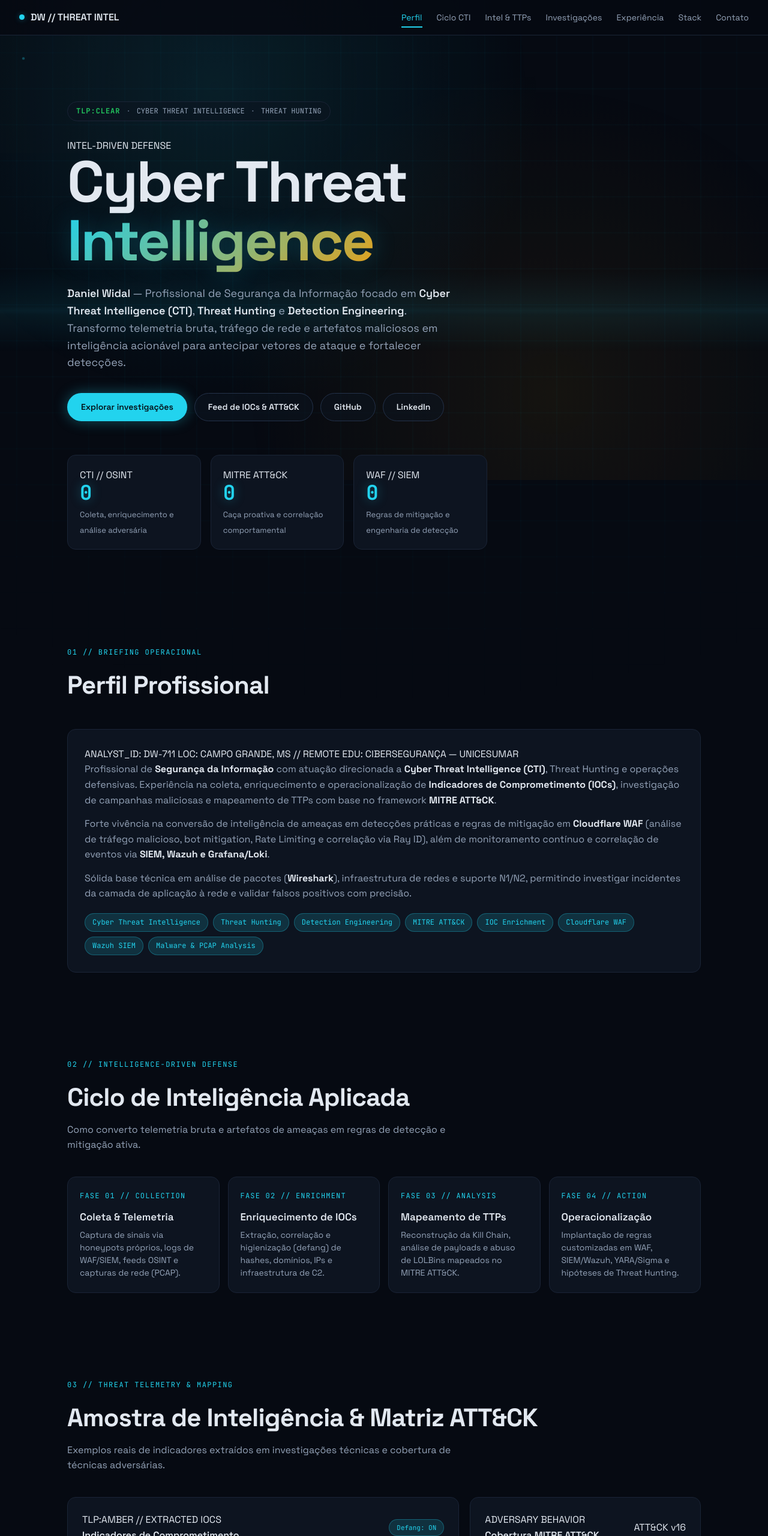
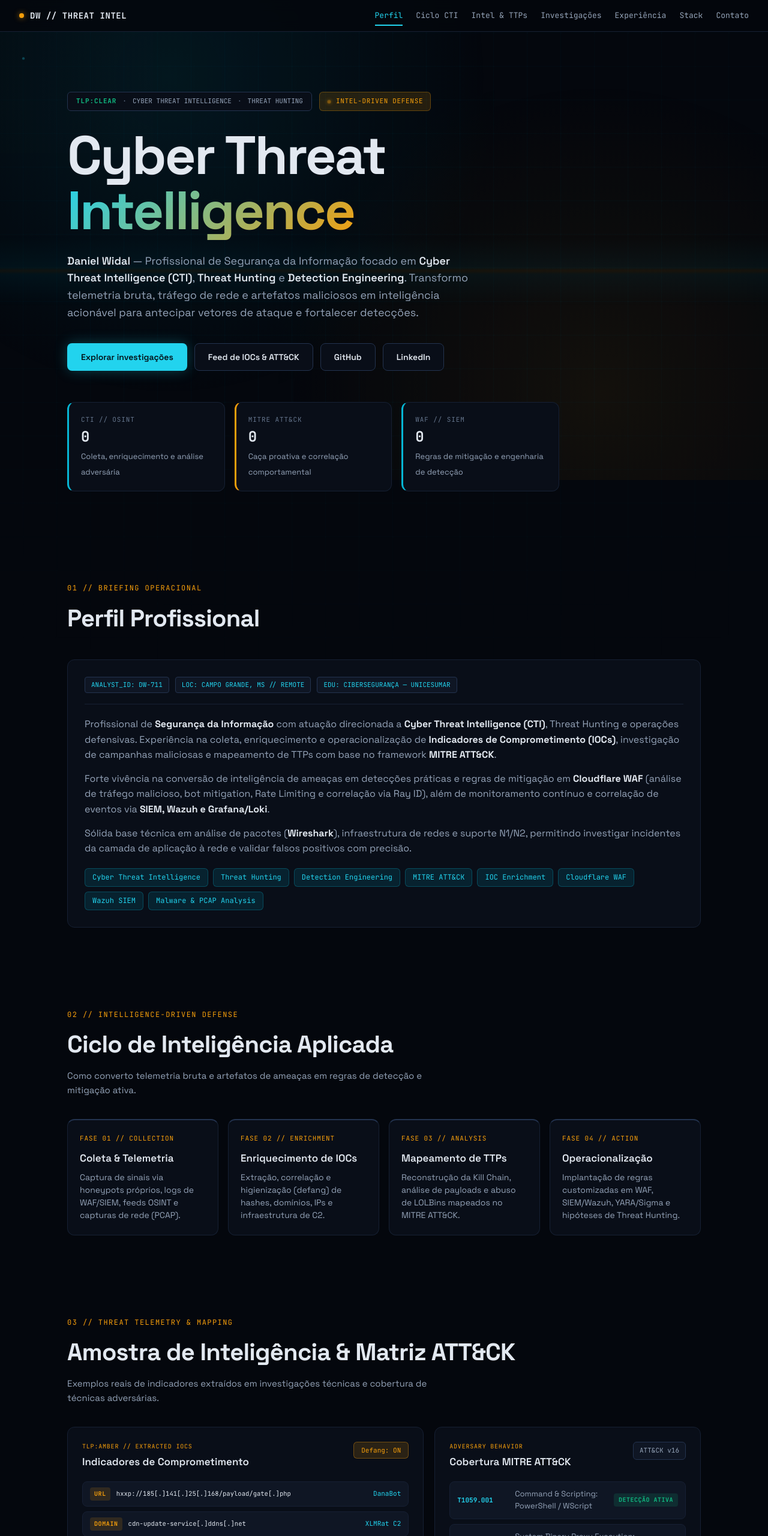
Before and after one commit to Pendragon711/Pendragon711.github.io, a plain HTML site: page index.html in a window 1280 px wide. Shown: the top 2560 px of the page at 60% size. Drawn offline with Linux system fonts and the light colour scheme.

Commit message:
Update style.css

```diff
--- a/css/style.css
+++ b/css/style.css
@@ -1,38 +1,39 @@
 /* =========================================
-   DEEP INTEL — Threat Intel & DFIR
-   (versão leve, sem blur pesado)
+   DEEP INTEL — Cyber Threat Intelligence
+   Dark Tactical Theme (Obsidian / Cyan / Amber)
    ========================================= */
 
 :root {
-  --bg:        #060a12;
-  --surface:   #0d1420;
-  --surface-2: #111a2b;
+  --bg:        #04070d;
+  --surface:   #090e18;
+  --surface-2: #0f1624;
   --text:      #e2e8f0;
   --muted:     #94a3b8;
   --muted-2:   #64748b;
-  --border:    #1a2436;
-  --border-2:  #24324a;
+  --border:    #162033;
+  --border-2:  #23334f;
 
-  --cyan:      #22d3ee;
-  --cyan-dim:  rgba(34,211,238,.15);
-  --cyan-glow: rgba(34,211,238,.35);
+  --cyan:      #06b6d4;
+  --cyan-hi:   #22d3ee;
+  --cyan-dim:  rgba(6, 182, 212, .12);
+  --cyan-glow: rgba(34, 211, 238, .28);
   --amber:     #f59e0b;
-  --amber-dim: rgba(245,158,11,.15);
-  --green:     #22c55e;
-  --green-dim: rgba(34,197,94,.15);
+  --amber-dim: rgba(245, 158, 11, .14);
+  --green:     #10b981;
+  --green-dim: rgba(16, 185, 129, .14);
   --rose:      #f43f5e;
 
   --grad: linear-gradient(135deg, #22d3ee 0%, #f59e0b 100%);
 
-  --radius:    14px;
-  --radius-sm: 10px;
+  --radius:    12px;
+  --radius-sm: 8px;
   --container: 1120px;
 
   --font-ui:   'Space Grotesk', 'Inter', system-ui, sans-serif;
   --font-mono: 'JetBrains Mono', ui-monospace, monospace;
 }
 
-* { box-sizing: border-box; margin: 0; padding: 0; }
+*, *::before, *::after { box-sizing: border-box; margin: 0; padding: 0; }
 html { scroll-behavior: smooth; }
 
 body {
@@ -48,13 +49,22 @@ body {
 
 a { color: inherit; text-decoration: none; }
 
-/* ---------- PARTÍCULAS (canvas leve) ---------- */
+code {
+  font-family: var(--font-mono);
+  font-size: 0.88em;
+  color: var(--cyan-hi);
+  background: rgba(6, 182, 212, .08);
+  padding: 2px 6px;
+  border-radius: 4px;
+}
+
+/* ---------- PARTÍCULAS ---------- */
 #particles {
   position: fixed;
   inset: 0;
   z-index: -1;
   pointer-events: none;
-  opacity: .55;
+  opacity: .5;
 }
 
 /* ---------- NAV ---------- */
@@ -65,23 +75,38 @@ a { color: inherit; text-decoration: none; }
   display: flex;
   align-items: center;
   justify-content: space-between;
-  padding: 16px 32px;
-  background: rgba(6,10,18,.85);
+  padding: 15px 32px;
+  background: rgba(4, 7, 13, .88);
+  backdrop-filter: blur(10px);
   border-bottom: 1px solid var(--border);
 }
-.brand { display: flex; align-items: center; gap: 10px; font-weight: 600; }
+.brand {
+  display: flex;
+  align-items: center;
+  gap: 10px;
+  font-family: var(--font-mono);
+  font-size: 14px;
+  font-weight: 700;
+  letter-spacing: .04em;
+}
 .brand-dot {
-  width: 9px; height: 9px;
+  width: 8px;
+  height: 8px;
   border-radius: 50%;
-  background: var(--cyan);
-  box-shadow: 0 0 10px var(--cyan-glow);
+  background: var(--amber);
+  box-shadow: 0 0 10px rgba(245, 158, 11, .7);
 }
-.nav-links { display: flex; gap: 24px; font-size: 14px; color: var(--muted); }
+.nav-links { display: flex; gap: 22px; font-size: 13px; font-family: var(--font-mono); color: var(--muted); }
 .nav-links a { position: relative; transition: color .18s ease; }
-.nav-links a:hover, .nav-links a.active { color: var(--cyan); }
+.nav-links a:hover, .nav-links a.active { color: var(--cyan-hi); }
 .nav-links a::after {
-  content: ""; position: absolute; left: 0; bottom: -6px;
-  width: 0; height: 2px; background: var(--cyan);
+  content: "";
+  position: absolute;
+  left: 0;
+  bottom: -6px;
+  width: 0;
+  height: 2px;
+  background: var(--cyan-hi);
   transition: width .2s ease;
 }
 .nav-links a:hover::after, .nav-links a.active::after { width: 100%; }
@@ -90,28 +115,62 @@ a { color: inherit; text-decoration: none; }
 .hero {
   max-width: var(--container);
   margin: 0 auto;
-  padding: 110px 32px 90px;
+  padding: 100px 32px 84px;
   position: relative;
   z-index: 1;
 }
+
+.tlp-bar {
+  display: flex;
+  flex-wrap: wrap;
+  align-items: center;
+  gap: 12px;
+  margin-bottom: 28px;
+}
+
 .tlp {
   display: inline-flex;
   align-items: center;
   gap: 10px;
   font-family: var(--font-mono);
-  font-size: 12px;
+  font-size: 11px;
   color: var(--muted);
   padding: 6px 14px;
-  border: 1px solid var(--border);
-  border-radius: 100px;
-  background: rgba(13,20,32,.6);
-  margin-bottom: 28px;
+  border: 1px solid var(--border-2);
+  border-radius: 6px;
+  background: var(--surface);
 }
 .tlp-badge { color: var(--green); font-weight: 700; letter-spacing: .08em; }
 .tlp-sep { color: var(--muted-2); }
 
+.status-pill {
+  display: inline-flex;
+  align-items: center;
+  gap: 8px;
+  font-family: var(--font-mono);
+  font-size: 11px;
+  color: var(--amber);
+  padding: 6px 12px;
+  border: 1px solid rgba(245, 158, 11, .3);
+  border-radius: 6px;
+  background: var(--amber-dim);
+  letter-spacing: .06em;
+}
+.pulse-dot {
+  width: 7px;
+  height: 7px;
+  border-radius: 50%;
+  background: var(--amber);
+  box-shadow: 0 0 8px var(--amber);
+  animation: pulse 2s infinite;
+}
+@keyframes pulse {
+  0%, 100% { opacity: 1; transform: scale(1); }
+  50% { opacity: .45; transform: scale(.85); }
+}
+
 .hero-title {
-  font-size: clamp(44px, 8.5vw, 96px);
+  font-size: clamp(44px, 8vw, 90px);
   font-weight: 700;
   line-height: 1.02;
   letter-spacing: -.03em;
@@ -122,34 +181,33 @@ a { color: inherit; text-decoration: none; }
   -webkit-background-clip: text;
   background-clip: text;
   color: transparent;
-  text-shadow: 0 0 40px rgba(34,211,238,.25);
 }
 
 .hero-sub {
   font-size: clamp(16px, 1.5vw, 18px);
   color: var(--muted);
-  max-width: 660px;
+  max-width: 680px;
   margin-bottom: 36px;
 }
 .hero-sub strong { color: var(--text); font-weight: 600; }
 
-.hero-actions { display: flex; flex-wrap: wrap; gap: 12px; margin-bottom: 56px; }
+.hero-actions { display: flex; flex-wrap: wrap; gap: 12px; margin-bottom: 52px; }
 
 .btn {
   display: inline-flex;
   align-items: center;
   gap: 8px;
   padding: 11px 22px;
-  border-radius: 100px;
+  border-radius: 8px;
   font-size: 14px;
   font-weight: 600;
-  transition: transform .18s ease, box-shadow .18s ease, background .18s ease;
+  transition: transform .18s ease, box-shadow .18s ease, background .18s ease, border-color .18s ease;
   cursor: pointer;
   border: 1px solid transparent;
 }
 .btn-primary {
-  background: var(--cyan);
-  color: #04121a;
+  background: var(--cyan-hi);
+  color: #031017;
   box-shadow: 0 0 22px var(--cyan-glow);
 }
 .btn-primary:hover {
@@ -157,32 +215,45 @@ a { color: inherit; text-decoration: none; }
   box-shadow: 0 0 32px var(--cyan-glow);
 }
 .btn-ghost {
-  background: rgba(13,20,32,.6);
+  background: var(--surface);
   border-color: var(--border-2);
   color: var(--text);
 }
-.btn-ghost:hover { background: var(--surface-2); transform: translateY(-2px); }
+.btn-ghost:hover {
+  background: var(--surface-2);
+  border-color: var(--cyan);
+  transform: translateY(-2px);
+}
 
 .hero-stats {
   display: grid;
-  grid-template-columns: repeat(3, minmax(0,1fr));
+  grid-template-columns: repeat(3, minmax(0, 1fr));
   gap: 16px;
-  max-width: 700px;
+  max-width: 820px;
 }
 .stat {
   padding: 20px;
   border: 1px solid var(--border);
+  border-left: 3px solid var(--cyan);
   border-radius: var(--radius);
   background: var(--surface);
+}
+.stat:nth-child(2) { border-left-color: var(--amber); }
+.stat-code {
+  display: block;
+  font-family: var(--font-mono);
+  font-size: 11px;
+  color: var(--muted-2);
+  letter-spacing: .08em;
+  margin-bottom: 6px;
 }
 .stat-num {
   display: block;
   font-family: var(--font-mono);
-  font-size: 34px;
+  font-size: 24px;
   font-weight: 700;
-  color: var(--cyan);
-  text-shadow: 0 0 18px var(--cyan-glow);
-  line-height: 1;
+  color: var(--text);
+  line-height: 1.1;
   margin-bottom: 6px;
 }
 .stat-label { font-size: 13px; color: var(--muted); }
@@ -191,35 +262,35 @@ a { color: inherit; text-decoration: none; }
 .section {
   max-width: var(--container);
   margin: 0 auto;
-  padding: 72px 32px;
+  padding: 68px 32px;
   position: relative;
   z-index: 1;
 }
-.section-head { margin-bottom: 40px; }
+.section-head { margin-bottom: 36px; }
 .section-kicker {
   font-family: var(--font-mono);
   font-size: 12px;
-  color: var(--cyan);
+  color: var(--amber);
   letter-spacing: .12em;
   text-transform: uppercase;
   display: block;
-  margin-bottom: 10px;
+  margin-bottom: 8px;
 }
 .section-head h2 {
-  font-size: clamp(30px, 3.6vw, 42px);
+  font-size: clamp(28px, 3.5vw, 40px);
   font-weight: 700;
   letter-spacing: -.02em;
   margin-bottom: 8px;
 }
-.section-sub { color: var(--muted); font-size: 16px; max-width: 640px; }
+.section-sub { color: var(--muted); font-size: 15px; max-width: 660px; }
 
-/* ---------- CARD (sem blur) ---------- */
+/* ---------- CARD ---------- */
 .card {
   background: var(--surface);
   border: 1px solid var(--border);
   border-radius: var(--radius);
   padding: 28px;
-  transition: border-color .2s ease, transform .2s ease;
+  transition: border-color .2s ease;
 }
 .card:hover { border-color: var(--border-2); }
 .card p { margin-bottom: 14px; color: var(--muted); }
@@ -228,71 +299,113 @@ a { color: inherit; text-decoration: none; }
 .muted { color: var(--muted-2) !important; }
 .small { font-size: 13px; }
 
+/* BRIEFING HEADER */
+.briefing-header {
+  display: flex;
+  flex-wrap: wrap;
+  gap: 10px;
+  padding-bottom: 18px;
+  margin-bottom: 20px;
+  border-bottom: 1px solid var(--border);
+}
+.mono-tag {
+  font-family: var(--font-mono);
+  font-size: 11px;
+  color: var(--cyan-hi);
+  background: var(--surface-2);
+  border: 1px solid var(--border-2);
+  padding: 4px 10px;
+  border-radius: 4px;
+}
+
 /* ---------- TAGS ---------- */
 .tags { display: flex; flex-wrap: wrap; gap: 8px; margin-top: 20px; }
 .tag {
   font-size: 12px;
   padding: 5px 12px;
-  border-radius: 100px;
+  border-radius: 6px;
   background: var(--cyan-dim);
-  border: 1px solid rgba(34,211,238,.3);
-  color: var(--cyan);
+  border: 1px solid rgba(6, 182, 212, .28);
+  color: var(--cyan-hi);
   font-family: var(--font-mono);
 }
 
-/* ---------- METODOLOGIA ---------- */
+/* ---------- METODOLOGIA (CICLO CTI) ---------- */
 .steps {
   display: grid;
-  grid-template-columns: repeat(auto-fit, minmax(200px, 1fr));
-  gap: 14px;
+  grid-template-columns: repeat(auto-fit, minmax(220px, 1fr));
+  gap: 16px;
 }
 .step {
   background: var(--surface);
   border: 1px solid var(--border);
+  border-top: 2px solid var(--border-2);
   border-radius: var(--radius);
   padding: 22px 20px;
-  transition: border-color .2s ease;
+  transition: border-color .2s ease, transform .2s ease;
 }
-.step:hover { border-color: var(--border-2); }
+.step:hover {
+  border-color: var(--border-2);
+  border-top-color: var(--cyan-hi);
+  transform: translateY(-2px);
+}
 .step-num {
   font-family: var(--font-mono);
-  font-size: 12px;
-  color: var(--cyan);
-  letter-spacing: .1em;
+  font-size: 11px;
+  color: var(--amber);
+  letter-spacing: .08em;
   display: block;
-  margin-bottom: 12px;
+  margin-bottom: 10px;
 }
-.step h3 { font-size: 17px; margin-bottom: 6px; font-weight: 600; }
+.step h3 { font-size: 17px; margin-bottom: 8px; font-weight: 600; }
 .step p { font-size: 14px; color: var(--muted); line-height: 1.5; }
 
-/* ---------- INTEL ---------- */
+/* ---------- INTEL GRID ---------- */
 .intel-grid {
   display: grid;
   grid-template-columns: 1fr 1fr;
   gap: 18px;
 }
 .intel-card { padding: 24px; }
+.intel-card h3 { font-size: 17px; font-weight: 600; }
 .intel-card-head {
   display: flex;
   justify-content: space-between;
-  align-items: center;
+  align-items: flex-start;
   margin-bottom: 18px;
   gap: 12px;
 }
-.intel-card-head h3 { font-size: 16px; font-weight: 600; }
+.tlp-mini {
+  display: block;
+  font-family: var(--font-mono);
+  font-size: 10px;
+  color: var(--amber);
+  letter-spacing: .08em;
+  margin-bottom: 4px;
+}
+.matrix-badge {
+  font-family: var(--font-mono);
+  font-size: 11px;
+  padding: 5px 10px;
+  border-radius: 6px;
+  background: var(--surface-2);
+  border: 1px solid var(--border-2);
+  color: var(--muted);
+}
 
 .defang-toggle {
   font-family: var(--font-mono);
   font-size: 11px;
   padding: 6px 12px;
-  border-radius: 100px;
-  background: var(--cyan-dim);
-  border: 1px solid rgba(34,211,238,.3);
-  color: var(--cyan);
+  border-radius: 6px;
+  background: var(--amber-dim);
+  border: 1px solid rgba(245, 158, 11, .35);
+  color: var(--amber);
   cursor: pointer;
   transition: background .18s ease;
+  flex-shrink: 0;
 }
-.defang-toggle:hover { background: rgba(34,211,238,.22); }
+.defang-toggle:hover { background: rgba(245, 158, 11, .25); }
 
 .ioc-list { list-style: none; display: flex; flex-direction: column; gap: 8px; }
 .ioc {
@@ -308,31 +421,33 @@ a { color: inherit; text-decoration: none; }
 }
 .ioc-type {
   font-size: 10px;
-  letter-spacing: .08em;
-  padding: 3px 8px;
+  letter-spacing: .06em;
+  padding: 3px 7px;
   border-radius: 4px;
   background: var(--amber-dim);
   color: var(--amber);
-  font-weight: 600;
+  font-weight: 700;
   flex-shrink: 0;
 }
 .ioc code {
   color: var(--text);
+  background: none;
+  padding: 0;
   flex: 1;
   overflow: hidden;
   text-overflow: ellipsis;
   white-space: nowrap;
 }
-.ioc-src { font-size: 11px; color: var(--muted-2); flex-shrink: 0; }
+.ioc-src { font-size: 11px; color: var(--cyan-hi); flex-shrink: 0; }
 
 /* ---------- MITRE ---------- */
 .mitre { display: flex; flex-direction: column; gap: 8px; }
 .mitre-row {
   display: grid;
-  grid-template-columns: 90px 1fr auto;
-  gap: 12px;
+  grid-template-columns: 86px 1fr auto;
+  gap: 10px;
   align-items: center;
-  padding: 9px 12px;
+  padding: 10px 12px;
   border-radius: var(--radius-sm);
   background: var(--surface-2);
   border: 1px solid var(--border);
@@ -341,25 +456,26 @@ a { color: inherit; text-decoration: none; }
 .ttp {
   font-family: var(--font-mono);
   font-size: 11px;
-  color: var(--cyan);
-  font-weight: 600;
+  color: var(--cyan-hi);
+  font-weight: 700;
 }
 .mitre-row span:nth-child(2) { color: var(--muted); }
 .covered, .partial {
+  font-family: var(--font-mono);
   font-size: 10px;
-  letter-spacing: .08em;
+  letter-spacing: .05em;
   padding: 3px 8px;
   border-radius: 4px;
   text-transform: uppercase;
-  font-weight: 600;
+  font-weight: 700;
 }
 .covered { background: var(--green-dim); color: var(--green); }
 .partial { background: var(--amber-dim); color: var(--amber); }
 
-/* ---------- CASOS ---------- */
+/* ---------- CASOS / PROJETOS ---------- */
 .cases {
   display: grid;
-  grid-template-columns: repeat(auto-fit, minmax(300px, 1fr));
+  grid-template-columns: repeat(auto-fit, minmax(310px, 1fr));
   gap: 18px;
 }
 .case {
@@ -371,7 +487,7 @@ a { color: inherit; text-decoration: none; }
   flex-direction: column;
   transition: border-color .2s ease, transform .2s ease;
 }
-.case:hover { border-color: var(--border-2); transform: translateY(-2px); }
+.case:hover { border-color: var(--cyan); transform: translateY(-2px); }
 .case-head {
   display: flex;
   justify-content: space-between;
@@ -385,12 +501,13 @@ a { color: inherit; text-decoration: none; }
   letter-spacing: .08em;
 }
 .case-badge {
+  font-family: var(--font-mono);
   font-size: 10px;
-  letter-spacing: .08em;
+  letter-spacing: .06em;
   padding: 4px 10px;
-  border-radius: 100px;
+  border-radius: 4px;
   background: var(--cyan-dim);
-  color: var(--cyan);
+  color: var(--cyan-hi);
   font-weight: 700;
   text-transform: uppercase;
 }
@@ -400,8 +517,8 @@ a { color: inherit; text-decoration: none; }
 .case-meta { display: flex; flex-wrap: wrap; gap: 6px; margin-bottom: 16px; }
 .tag-mini {
   font-size: 11px;
-  padding: 4px 10px;
-  border-radius: 100px;
+  padding: 4px 9px;
+  border-radius: 4px;
   background: var(--surface-2);
   border: 1px solid var(--border);
   color: var(--muted);
@@ -410,25 +527,29 @@ a { color: inherit; text-decoration: none; }
 .case-link {
   display: inline-flex;
   align-items: center;
-  font-size: 13px;
-  color: var(--cyan);
+  font-family: var(--font-mono);
+  font-size: 12px;
+  color: var(--cyan-hi);
   font-weight: 600;
   transition: color .18s ease;
 }
 .case-link:hover { color: var(--amber); }
+.muted-link { color: var(--muted-2); cursor: default; }
+.muted-link:hover { color: var(--muted-2); }
 
 /* ---------- TIMELINE ---------- */
 .timeline {
   position: relative;
   padding-left: 28px;
-  margin-bottom: 36px;
 }
 .timeline::before {
   content: "";
   position: absolute;
-  left: 9px; top: 10px; bottom: 10px;
+  left: 9px;
+  top: 10px;
+  bottom: 10px;
   width: 2px;
-  background: linear-gradient(to bottom, var(--cyan), var(--amber));
+  background: linear-gradient(to bottom, var(--amber), var(--cyan));
   opacity: .6;
   border-radius: 2px;
 }
@@ -445,18 +566,24 @@ a { color: inherit; text-decoration: none; }
 .tl-item:last-child { margin-bottom: 0; }
 .tl-dot {
   position: absolute;
-  left: -28px; top: 28px;
-  width: 20px; height: 20px;
+  left: -28px;
+  top: 26px;
+  width: 18px;
+  height: 18px;
   border-radius: 50%;
   background: var(--bg);
-  border: 2px solid var(--cyan);
+  border: 2px solid var(--cyan-hi);
   box-shadow: 0 0 10px var(--cyan-glow);
-  transform: translateX(-11px);
+  transform: translateX(-10px);
+}
+.tl-item:first-child .tl-dot {
+  border-color: var(--amber);
+  box-shadow: 0 0 12px rgba(245, 158, 11, .5);
 }
 .tl-date {
   font-family: var(--font-mono);
   font-size: 12px;
-  color: var(--cyan);
+  color: var(--amber);
   letter-spacing: .06em;
   display: block;
   margin-bottom: 6px;
@@ -469,29 +596,36 @@ a { color: inherit; text-decoration: none; }
   color: var(--muted);
   padding-left: 16px;
   position: relative;
-  margin-bottom: 5px;
-  line-height: 1.5;
+  margin-bottom: 6px;
+  line-height: 1.55;
 }
 .tl-content li::before {
   content: "▸";
   position: absolute;
   left: 0;
-  color: var(--cyan);
+  color: var(--cyan-hi);
 }
 
-/* ---------- CERTS ---------- */
+/* ---------- EDU & CERTS GRID ---------- */
+.edu-grid {
+  display: grid;
+  grid-template-columns: 1fr 1fr;
+  gap: 18px;
+  margin-top: 18px;
+}
+.edu-grid h3 { font-size: 18px; margin-bottom: 16px; font-weight: 600; }
+
 .certs {
   background: var(--surface);
   border: 1px solid var(--border);
   border-radius: var(--radius);
   padding: 28px;
 }
-.certs h3 { font-size: 19px; margin-bottom: 18px; font-weight: 600; }
 .certs ul { list-style: none; padding: 0; }
 .certs li {
   font-size: 14px;
   color: var(--muted);
-  padding: 10px 0 10px 20px;
+  padding: 9px 0 9px 20px;
   border-bottom: 1px solid var(--border);
   position: relative;
 }
@@ -520,11 +654,11 @@ a { color: inherit; text-decoration: none; }
   gap: 6px;
   transition: border-color .2s ease, transform .2s ease;
 }
-.contact-card:hover { border-color: var(--cyan); transform: translateY(-2px); }
+.contact-card:hover { border-color: var(--cyan-hi); transform: translateY(-2px); }
 .contact-label {
   font-family: var(--font-mono);
   font-size: 11px;
-  color: var(--muted-2);
+  color: var(--amber);
   letter-spacing: .1em;
   text-transform: uppercase;
 }
@@ -534,13 +668,13 @@ a { color: inherit; text-decoration: none; }
   color: var(--text);
   word-break: break-all;
 }
-.contact-card:hover .contact-value { color: var(--cyan); }
+.contact-card:hover .contact-value { color: var(--cyan-hi); }
 
 /* ---------- FOOTER ---------- */
 .footer {
   max-width: var(--container);
   margin: 0 auto;
-  padding: 56px 32px 36px;
+  padding: 52px 32px 36px;
   text-align: center;
   border-top: 1px solid var(--border);
   font-size: 14px;
@@ -563,17 +697,18 @@ a { color: inherit; text-decoration: none; }
 
 /* ---------- RESPONSIVE ---------- */
 @media (max-width: 900px) {
-  .intel-grid { grid-template-columns: 1fr; }
+  .intel-grid, .edu-grid { grid-template-columns: 1fr; }
 }
 @media (max-width: 720px) {
   .nav { padding: 14px 20px; }
   .nav-links { display: none; }
-  .hero { padding: 80px 20px 60px; }
+  .hero { padding: 76px 20px 56px; }
   .hero-stats { grid-template-columns: 1fr; }
-  .section { padding: 56px 20px; }
+  .section { padding: 52px 20px; }
   .footer { padding: 40px 20px 30px; }
   .tl-item { padding: 20px; }
   .certs { padding: 22px; }
+  .mitre-row { grid-template-columns: 1fr; gap: 6px; }
 }
 
 /* ---------- REDUCED MOTION ---------- */
@@ -585,24 +720,20 @@ a { color: inherit; text-decoration: none; }
     scroll-behavior: auto !important;
   }
   .reveal { opacity: 1; transform: none; }
-  #particles { display: none; }
+  #particles, #scanline { display: none; }
 }
 
-/* =========================================
-   DEEP INTEL — Camada de fundo animada
-   (grid + glow + scanline, tudo via GPU)
-   ========================================= */
-
+/* ---------- FUNDO TÁTICO ANIMADO ---------- */
 #grid-bg {
   position: fixed;
   inset: -50%;
   z-index: -2;
   pointer-events: none;
   background-image:
-    linear-gradient(rgba(34,211,238,.055) 1px, transparent 1px),
-    linear-gradient(90deg, rgba(34,211,238,.055) 1px, transparent 1px);
-  background-size: 60px 60px;
-  animation: gridDrift 40s linear infinite;
+    linear-gradient(rgba(6, 182, 212, .045) 1px, transparent 1px),
+    linear-gradient(90deg, rgba(6, 182, 212, .045) 1px, transparent 1px);
+  background-size: 56px 56px;
+  animation: gridDrift 45s linear infinite;
   -webkit-mask-image: radial-gradient(ellipse at center, #000 25%, transparent 72%);
   mask-image: radial-gradient(ellipse at center, #000 25%, transparent 72%);
   will-change: transform;
@@ -610,7 +741,7 @@ a { color: inherit; text-decoration: none; }
 
 @keyframes gridDrift {
   0%   { transform: translate3d(0, 0, 0); }
-  100% { transform: translate3d(60px, 60px, 0); }
+  100% { transform: translate3d(56px, 56px, 0); }
 }
 
 #glow-bg {
@@ -619,8 +750,8 @@ a { color: inherit; text-decoration: none; }
   z-index: -3;
   pointer-events: none;
   background:
-    radial-gradient(circle at 28% 18%, rgba(34,211,238,.12), transparent 48%),
-    radial-gradient(circle at 72% 82%, rgba(245,158,11,.08), transparent 48%);
+    radial-gradient(circle at 22% 16%, rgba(6, 182, 212, .11), transparent 46%),
+    radial-gradient(circle at 78% 82%, rgba(245, 158, 11, .08), transparent 46%);
   animation: breathe 9s ease-in-out infinite alternate;
   will-change: opacity;
 }
@@ -632,32 +763,27 @@ a { color: inherit; text-decoration: none; }
 
 #scanline {
   position: fixed;
-  left: 0; right: 0;
-  height: 140px;
+  left: 0;
+  right: 0;
+  height: 120px;
   z-index: -1;
   pointer-events: none;
   background: linear-gradient(to bottom,
     transparent,
-    rgba(34,211,238,.07) 45%,
-    rgba(34,211,238,.10) 50%,
-    rgba(34,211,238,.07) 55%,
+    rgba(6, 182, 212, .05) 45%,
+    rgba(245, 158, 11, .06) 50%,
+    rgba(6, 182, 212, .05) 55%,
     transparent);
-  animation: scanMove 8s linear infinite;
+  animation: scanMove 9s linear infinite;
   will-change: transform;
 }
 
 @keyframes scanMove {
-  0%   { transform: translate3d(0, -140px, 0); }
+  0%   { transform: translate3d(0, -120px, 0); }
   100% { transform: translate3d(0, 100vh, 0); }
 }
 
-/* Em mobile e reduced-motion, desliga tudo pra economizar */
 @media (max-width: 720px) {
   #grid-bg, #scanline { display: none; }
-  #glow-bg { animation: none; opacity: .8; }
+  #glow-bg { animation: none; opacity: .85; }
 }
-
-@media (prefers-reduced-motion: reduce) {
-  #grid-bg, #glow-bg, #scanline { animation: none !important; }
-  #scanline { display: none; }
-}
```
